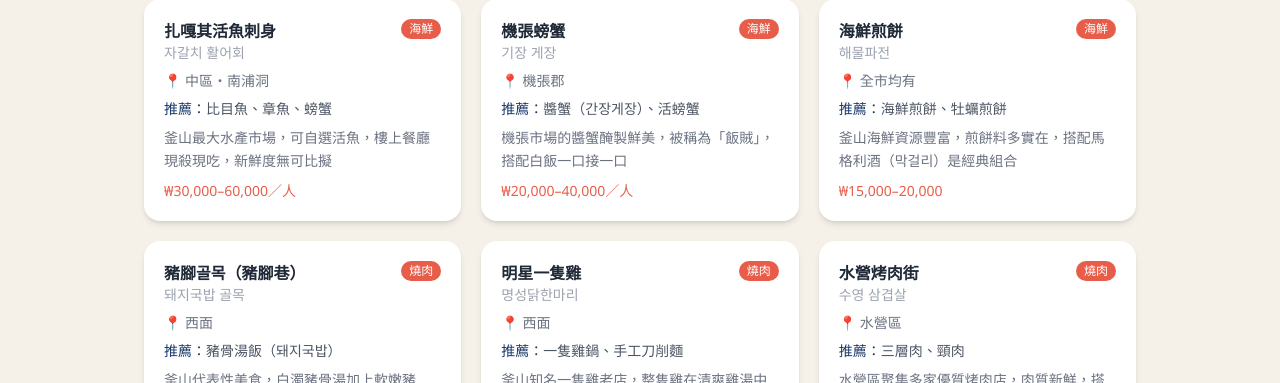
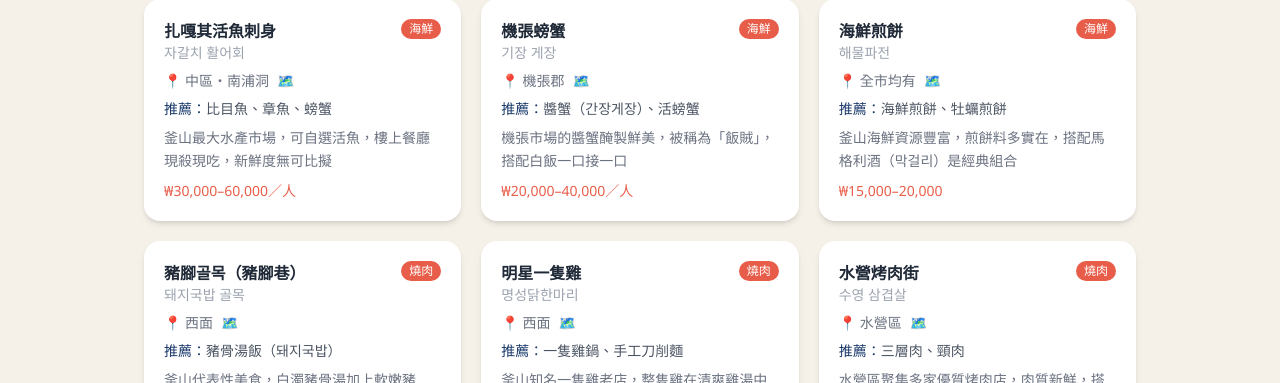
Before and after one commit to r-jen/busan-travel, a Vue app: page /food in a window 1280 px wide. Shown: the part 301-684 px from the top of the page. Built offline with nearby package versions, Linux system fonts and the light colour scheme.

Commit message:
FoodCard: 地址列旁加入 map 連結

```diff
--- a/src/components/FoodCard.vue
+++ b/src/components/FoodCard.vue
@@ -9,6 +9,13 @@
     </div>
     <div class="text-sm text-gray-500 flex items-center gap-1">
       📍 {{ food.area }}
+      <a
+        :href="`https://map.naver.com/p/search/${encodeURIComponent(food.nameKo + ' ' + food.areaKo)}`"
+        target="_blank"
+        rel="noopener noreferrer"
+        class="ml-1 text-busan-blue hover:text-busan-coral transition-colors"
+        title="在 Naver 地圖查詢"
+      >🗺️</a>
     </div>
     <div class="text-sm text-gray-600">
       <span class="font-medium text-busan-blue">推薦：</span>{{ food.recommend }}
--- a/src/data/food.js
+++ b/src/data/food.js
@@ -5,6 +5,7 @@ export const foods = [
     name: '扎嘎其活魚刺身',
     nameKo: '자갈치 활어회',
     area: '中區・南浦洞',
+    areaKo: '중구 남포동',
     recommend: '比目魚、章魚、螃蟹',
     desc: '釜山最大水產市場，可自選活魚，樓上餐廳現殺現吃，新鮮度無可比擬',
     price: '₩30,000–60,000／人',
@@ -15,6 +16,7 @@ export const foods = [
     name: '機張螃蟹',
     nameKo: '기장 게장',
     area: '機張郡',
+    areaKo: '기장군',
     recommend: '醬蟹（간장게장）、活螃蟹',
     desc: '機張市場的醬蟹醃製鮮美，被稱為「飯賊」，搭配白飯一口接一口',
     price: '₩20,000–40,000／人',
@@ -25,6 +27,7 @@ export const foods = [
     name: '海鮮煎餅',
     nameKo: '해물파전',
     area: '全市均有',
+    areaKo: '부산',
     recommend: '海鮮煎餅、牡蠣煎餅',
     desc: '釜山海鮮資源豐富，煎餅料多實在，搭配馬格利酒（막걸리）是經典組合',
     price: '₩15,000–20,000',
@@ -35,6 +38,7 @@ export const foods = [
     name: '豬腳골목（豬腳巷）',
     nameKo: '돼지국밥 골목',
     area: '西面',
+    areaKo: '서면',
     recommend: '豬骨湯飯（돼지국밥）',
     desc: '釜山代表性美食，白濁豬骨湯加上軟嫩豬肉，加入蝦醬提味，是當地人早餐首選',
     price: '₩8,000–12,000',
@@ -45,6 +49,7 @@ export const foods = [
     name: '明星一隻雞',
     nameKo: '명성닭한마리',
     area: '西面',
+    areaKo: '서면',
     recommend: '一隻雞鍋、手工刀削麵',
     desc: '釜山知名一隻雞老店，整隻雞在清爽雞湯中燉煮，附上刀削麵和年糕，最後加入麵條收尾，暖胃十足',
     price: '₩18,000–25,000／人',
@@ -55,6 +60,7 @@ export const foods = [
     name: '水營烤肉街',
     nameKo: '수영 삼겹살',
     area: '水營區',
+    areaKo: '수영구',
     recommend: '三層肉、頸肉',
     desc: '水營區聚集多家優質烤肉店，肉質新鮮，搭配生菜包肉和燒酒相當過癮',
     price: '₩15,000–25,000／人',
@@ -65,6 +71,7 @@ export const foods = [
     name: '魚糕串',
     nameKo: '어묵',
     area: '南浦洞・國際市場',
+    areaKo: '남포동 국제시장',
     recommend: '魚糕串、魚糕湯',
     desc: '釜山發源的代表性街頭小吃，口感Q彈，熱湯暖胃，冬天必吃',
     price: '₩500–1,000／串',
@@ -75,6 +82,7 @@ export const foods = [
     name: '辣炒年糕',
     nameKo: '떡볶이',
     area: 'BIFF廣場・南浦洞',
+    areaKo: 'BIFF광장 남포동',
     recommend: '辣炒年糕、炸物拼盤',
     desc: 'BIFF 廣場周圍的小吃攤，辣度可選，配上炸天婦羅是黃金組合',
     price: '₩3,000–5,000',
@@ -85,6 +93,7 @@ export const foods = [
     name: '海雲台市場生魚片',
     nameKo: '해운대 회',
     area: '海雲台',
+    areaKo: '해운대',
     recommend: '生魚片定食、章魚拌飯',
     desc: '海雲台市場內多家海鮮小店，價格實惠，比餐廳便宜一半',
     price: '₩10,000–20,000',
@@ -95,6 +104,7 @@ export const foods = [
     name: '元祖黑糖餅',
     nameKo: '씨앗호떡',
     area: 'BIFF廣場・南浦洞',
+    areaKo: 'BIFF광장 남포동',
     recommend: '黑糖籽煎餅',
     desc: 'BIFF廣場必吃的釜山代表性街頭小吃，餅皮酥脆內餡是黑糖混合葵花籽，香甜不膩，排隊人潮絡繹不絕',
     price: '₩1,500–2,000／個',
@@ -105,6 +115,7 @@ export const foods = [
     name: '60雞',
     nameKo: '60계치킨',
     area: '全市均有',
+    areaKo: '부산',
     recommend: '原味炸雞、蜂蜜奶油炸雞',
     desc: '韓國人氣炸雞連鎖，以新鮮現炸著稱，外皮酥脆多汁，搭配特製醬料風味十足',
     price: '₩18,000–25,000／份',
@@ -115,6 +126,7 @@ export const foods = [
     name: 'Egg Drop',
     nameKo: '에그드랍',
     area: '全市均有',
+    areaKo: '부산',
     recommend: '經典蛋捲三明治、起司蛋捲',
     desc: '韓國人氣早餐連鎖，現做厚蛋捲夾入吐司，口感蓬鬆軟嫩，是釜山年輕人最愛的早午餐選擇',
     price: '₩5,000–8,000',
@@ -125,6 +137,7 @@ export const foods = [
     name: 'Having Moment',
     nameKo: '해빙모먼트',
     area: '海雲台・廣安里',
+    areaKo: '해운대 광안리',
     recommend: '拿鐵、季節限定飲品',
     desc: '釜山質感咖啡廳，空間設計舒適療癒，適合旅途中放慢腳步小憩，飲品精緻細膩',
     price: '₩6,000–10,000',
@@ -135,6 +148,7 @@ export const foods = [
     name: '釜山糕餅店',
     nameKo: '釜山 빵집',
     area: '海雲台・西面',
+    areaKo: '해운대 서면',
     recommend: '鮮奶油麵包、蜂蜜蛋糕',
     desc: '釜山有許多知名麵包店，其中「古來思」和「奶奶糕」是伴手禮熱門選擇',
     price: '₩2,000–8,000',
@@ -145,6 +159,7 @@ export const foods = [
     name: '草莓 Bingsu',
     nameKo: '딸기 빙수',
     area: '海雲台・廣安里',
+    areaKo: '해운대 광안리',
     recommend: '草莓刨冰、抹茶刨冰',
     desc: '韓式刨冰料多豐盛，夏天必吃，海雲台附近的咖啡廳多有提供精緻版本',
     price: '₩12,000–20,000',
@@ -155,6 +170,7 @@ export const foods = [
     name: '養汕家豬肉湯飯',
     nameKo: '양산집 돼지국밥',
     area: '釜山富平罐頭市場',
+    areaKo: '부평깡통시장',
     recommend: '豬肉湯飯、血腸',
     desc: '三代傳承老字號，湯頭濃郁鮮美令人回味無窮，曾多次受媒體採訪報導，是富平市場最具代表性的在地美食',
     price: '₩8,000–12,000',
@@ -165,6 +181,7 @@ export const foods = [
     name: 'milgot 米麵包',
     nameKo: '밀곳',
     area: '釜山富平罐頭市場',
+    areaKo: '부평깡통시장',
     recommend: '黃豆粉奶油艾草麵包、米麵包',
     desc: '在台灣旅遊社群爆紅的麵包店，以米製作麵包口感Q軟，黃豆粉奶油艾草麵包豆粉份量十足，香氣濃郁',
     price: '₩3,000–6,000',
@@ -175,6 +192,7 @@ export const foods = [
     name: '富平罐頭夜市',
     nameKo: '부평깡통야시장',
     area: '釜山富平罐頭市場',
+    areaKo: '부평깡통시장',
     recommend: '烤魷魚、炭烤小章魚、麻藥飯捲、蘇格蘭蛋',
     desc: '釜山最具人氣的夜市，每晚19:30開攤，各式街頭小吃匯聚，台灣香腸、焗烤龍蝦、鍋蓋烤五花應有盡有，地鐵扎嘎其站3號出口步行5分鐘',
     price: '₩2,000–15,000',
@@ -185,6 +203,7 @@ export const foods = [
     name: '張佑孫釜山魚糕',
     nameKo: '장우손부산어묵',
     area: '釜山富平罐頭市場',
+    areaKo: '부평깡통시장',
     recommend: 'VIP烏龍麵、魚糕、辣炒年糕',
     desc: '三星集團會長曾造訪的傳奇老店，招牌VIP烏龍麵將魚糕切成麵條狀，搭配豆皮包冬粉，風味獨特',
     price: '₩5,000–10,000',
@@ -195,6 +214,7 @@ export const foods = [
     name: '罐頭市場酥炸豬排',
     nameKo: '깡돼후',
     area: '釜山富平罐頭市場',
+    areaKo: '부평깡통시장',
     recommend: '沾醬炸豬排',
     desc: '富平市場人氣小店，炸豬排外酥內嫩，搭配特製沾醬份量十足，是市場內熱門下酒菜',
     price: '₩8,000–12,000',
```
Also changed, not shown: 1 other file (tests, documents, lock files or other folders).
